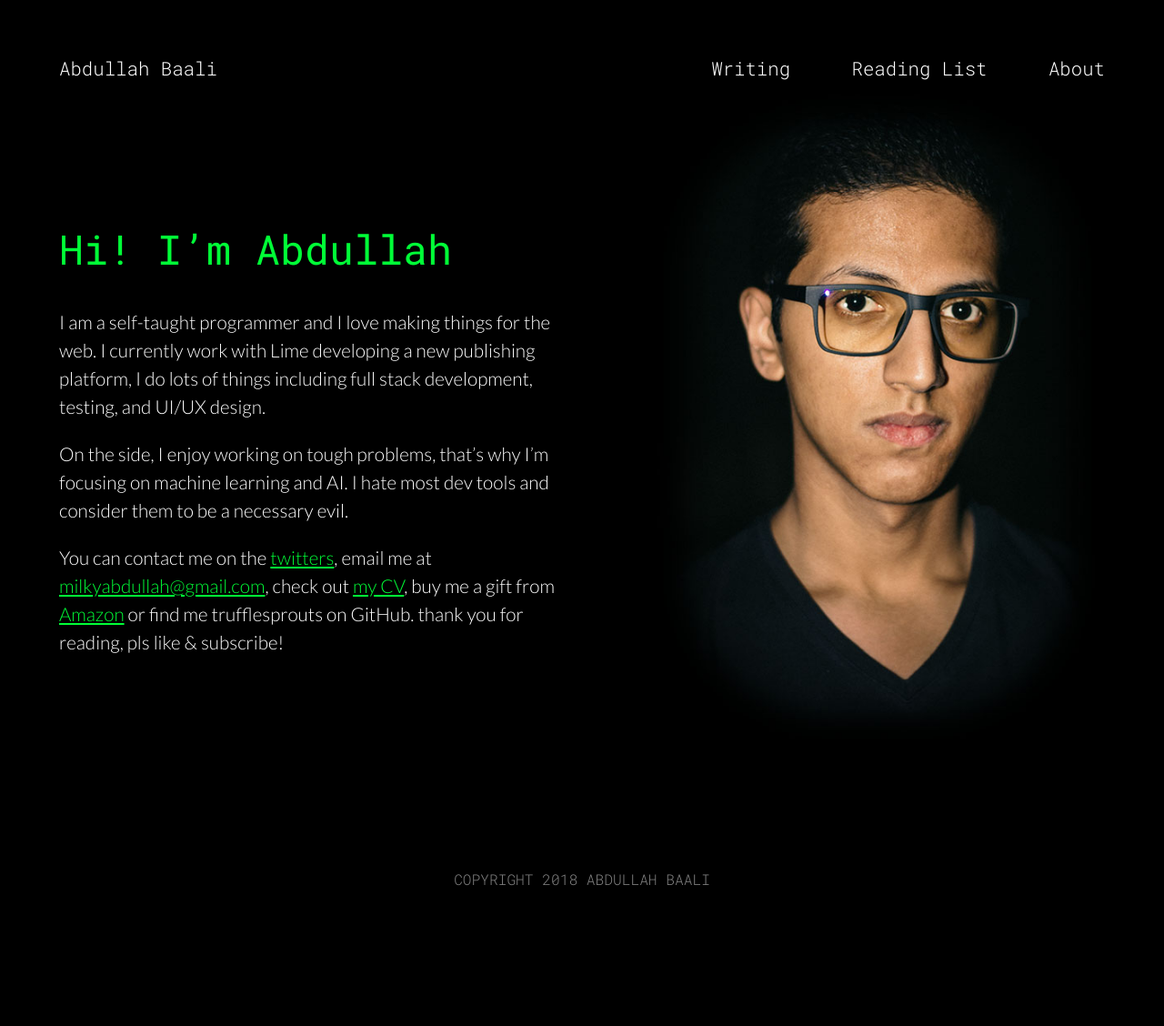
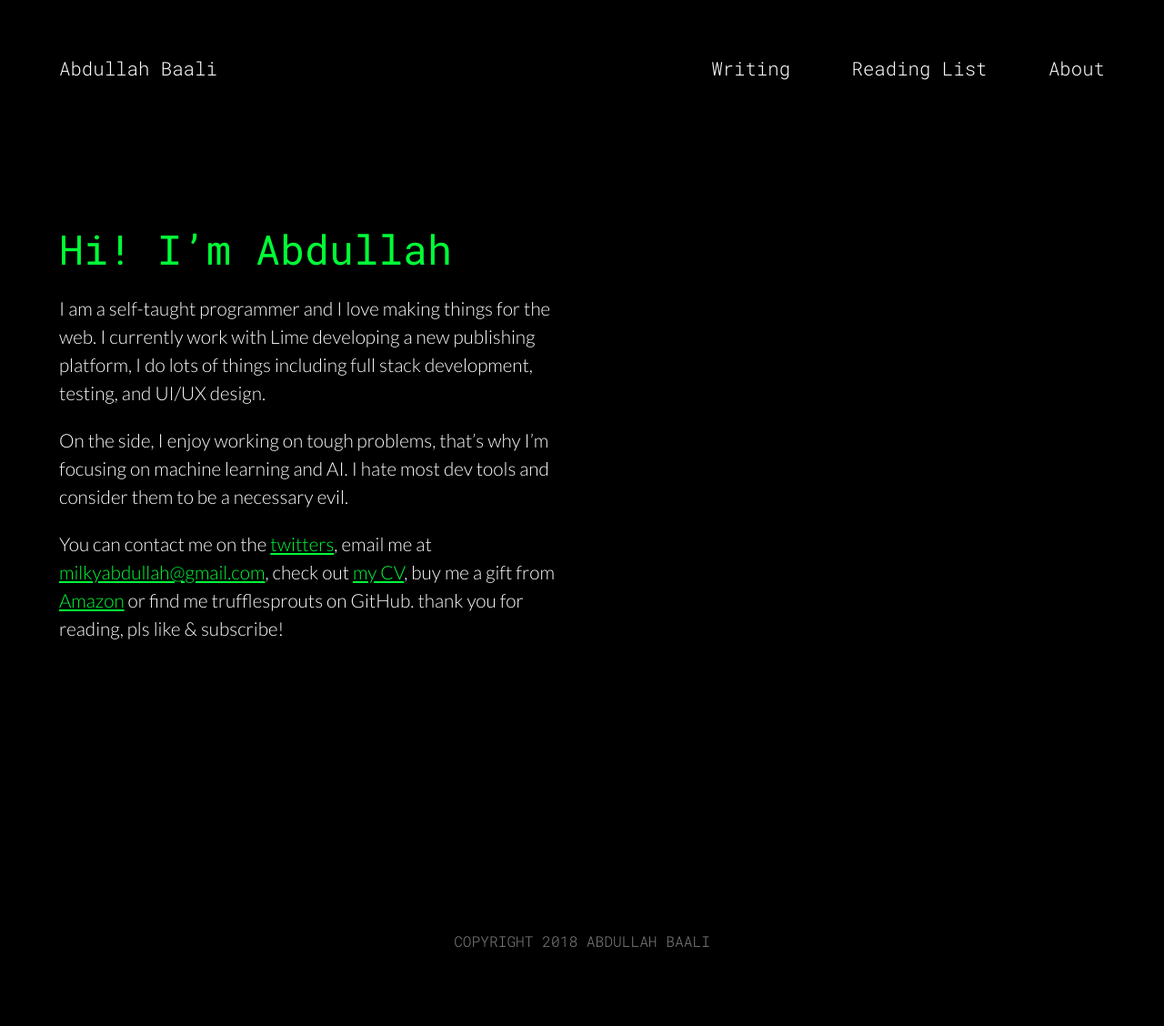
Before and after one commit to trufflesprouts/trufflesprouts.github.io, a Jekyll site: the page built from about.md, in a window 1280 px wide. Shown: the whole page at 91% size. Built offline with Jekyll 4.4.1, drawn with Linux system fonts in a browser that asks for light colours; comment, search, counter and statistics services are not loaded; before the commit the page ends 1060 px from its top, so only the background shows below that.

Commit message:
remove image

```diff
--- a/_layouts/about.html
+++ b/_layouts/about.html
@@ -5,7 +5,6 @@ layout: default
 <div class="about-page">
   <!-- <div class="text"> -->
     <h1>Hi! I’m Abdullah</h1>
-    <img src="/assets/img/personal-image.jpg" alt="personal-image">
     <div class="text-area">
       {{content}}
     </div>
--- a/_sass/b-theme/pages/_about.scss
+++ b/_sass/b-theme/pages/_about.scss
@@ -44,7 +44,6 @@
   @media screen and (min-width: $large-screen) {
     h1,
     .text-area {
-      float: left;
       width: 50%;
     }
     .text-area {
```
Also changed, not shown: assets/img/personal-image.jpg (deleted), 2 other files.
